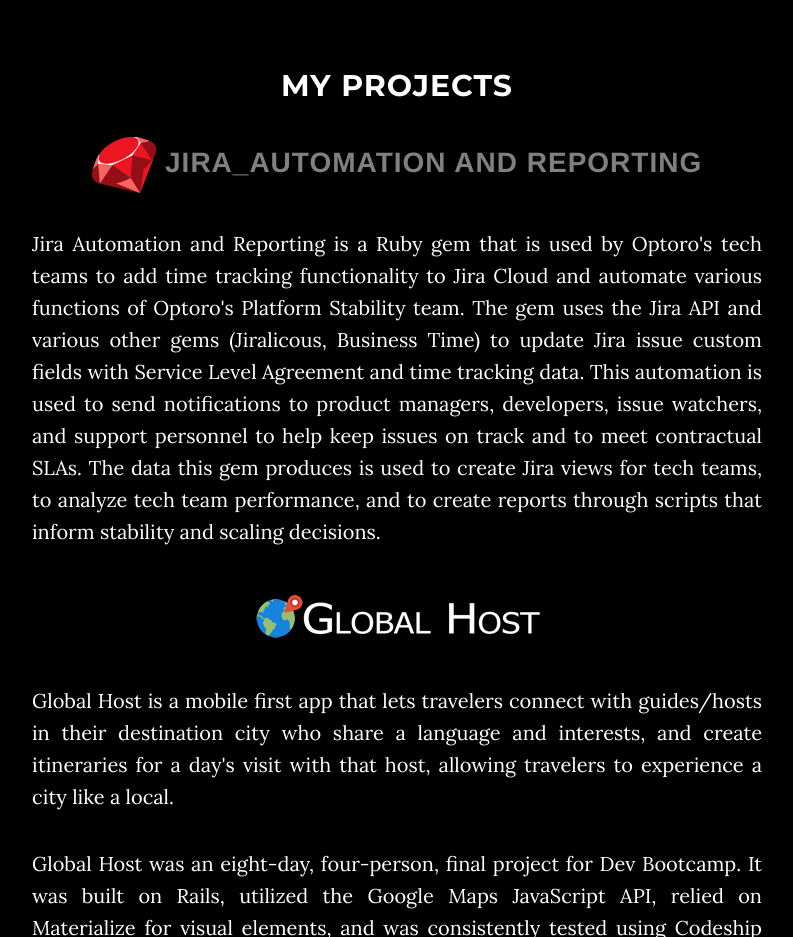
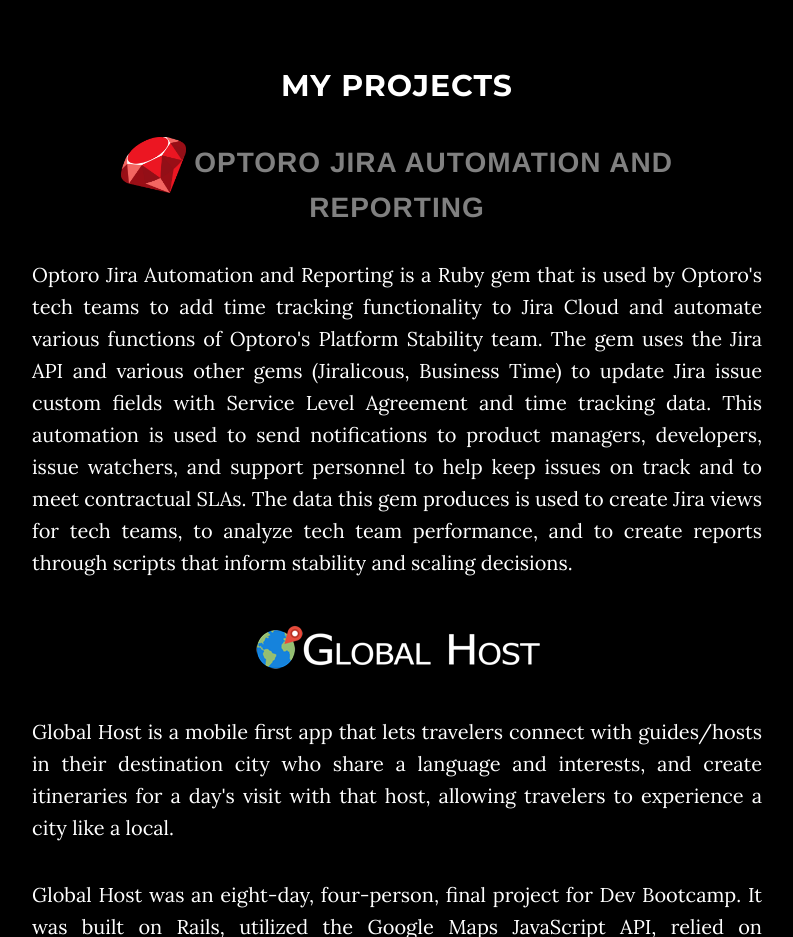
Before and after one commit to gabezurita/gabezurita.github.io, a website: page index.html in a window 1280 px wide. Shown: the part 1660-2597 px from the top of the page, without its empty margins (243-1036 px from the left). Drawn offline with nearby package versions, Linux system fonts and the light colour scheme.

Commit message:
Update title and gem description.

```diff
--- a/index.html
+++ b/index.html
@@ -195,11 +195,11 @@
 
                         <div class="row">
                             <div class="col-lg-12">
-                                <a href="https://github.com/optoro?utf8=%E2%9C%93&q=&type=&language=" target="_blank"> <h3 class="project-heading"><img src="img/ruby_gem.png" class="jiralicious" alt="Ruby Gem Jira Automation and Reporting"> Jira_Automation and Reporting</h3> </a>
+                                <a href="https://github.com/optoro?utf8=%E2%9C%93&q=&type=&language=" target="_blank"> <h3 class="project-heading"><img src="img/ruby_gem.png" class="jiralicious" alt="Ruby Gem Optoro Jira Automation and Reporting"> Optoro Jira Automation and Reporting</h3> </a>
                             </div>
                         </div>
 
-                        <p class="text-justify">Jira Automation and Reporting is a Ruby gem that is used by Optoro's tech teams to add time tracking functionality to Jira Cloud and automate various functions of Optoro's Platform Stability team. The gem uses the Jira API and various other gems (Jiralicous, Business Time) to update Jira issue custom fields with Service Level Agreement and time tracking data. This automation is used to send notifications to product managers, developers, issue watchers, and support personnel to help keep issues on track and to meet contractual SLAs. The data this gem produces is used to create Jira views for tech teams, to analyze tech team performance, and to create reports through scripts that inform stability and scaling decisions.</p>
+                        <p class="text-justify">Optoro Jira Automation and Reporting is a Ruby gem that is used by Optoro's tech teams to add time tracking functionality to Jira Cloud and automate various functions of Optoro's Platform Stability team. The gem uses the Jira API and various other gems (Jiralicous, Business Time) to update Jira issue custom fields with Service Level Agreement and time tracking data. This automation is used to send notifications to product managers, developers, issue watchers, and support personnel to help keep issues on track and to meet contractual SLAs. The data this gem produces is used to create Jira views for tech teams, to analyze tech team performance, and to create reports through scripts that inform stability and scaling decisions.</p>
 
                         <p></p>
 
```
